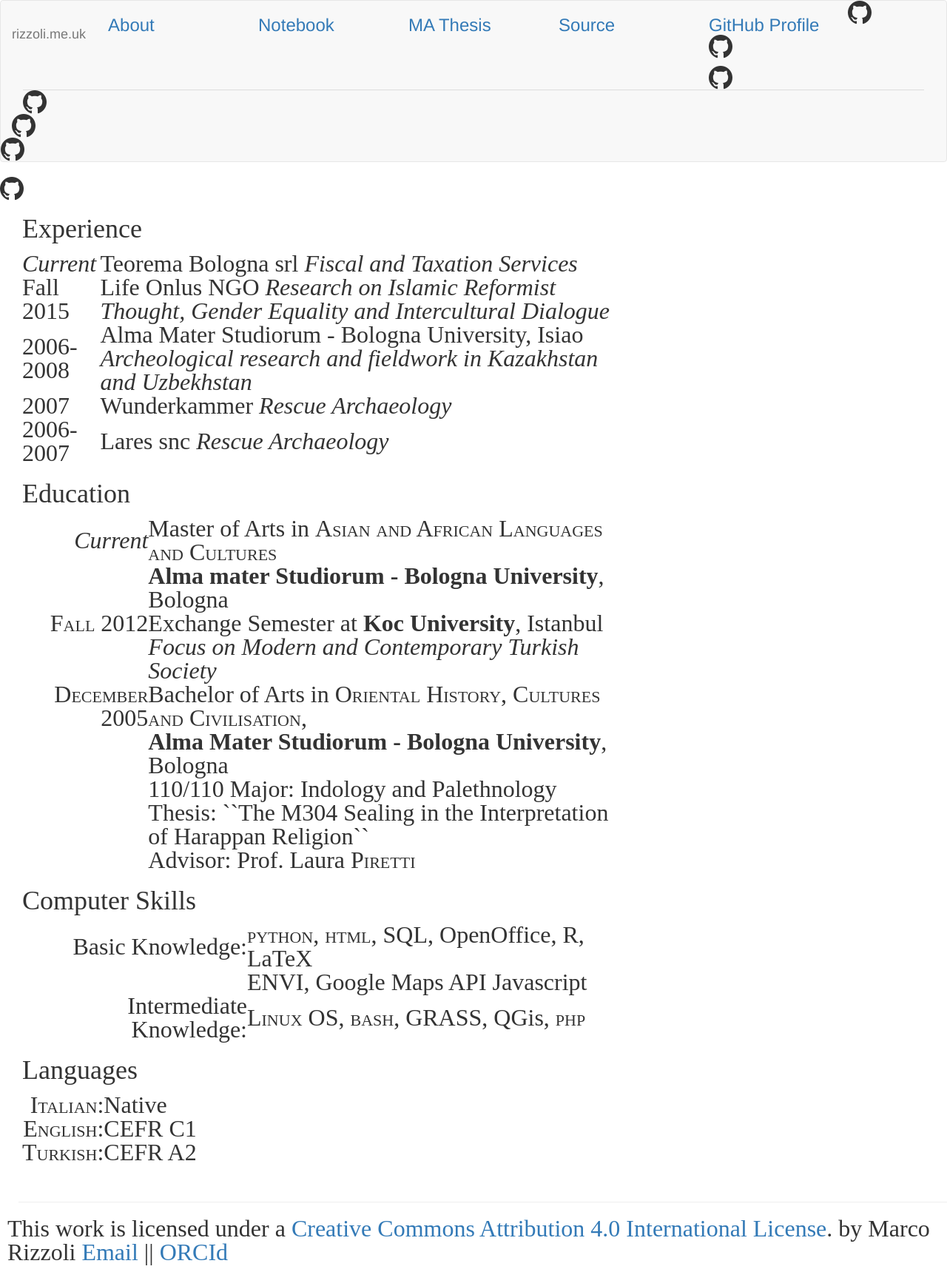
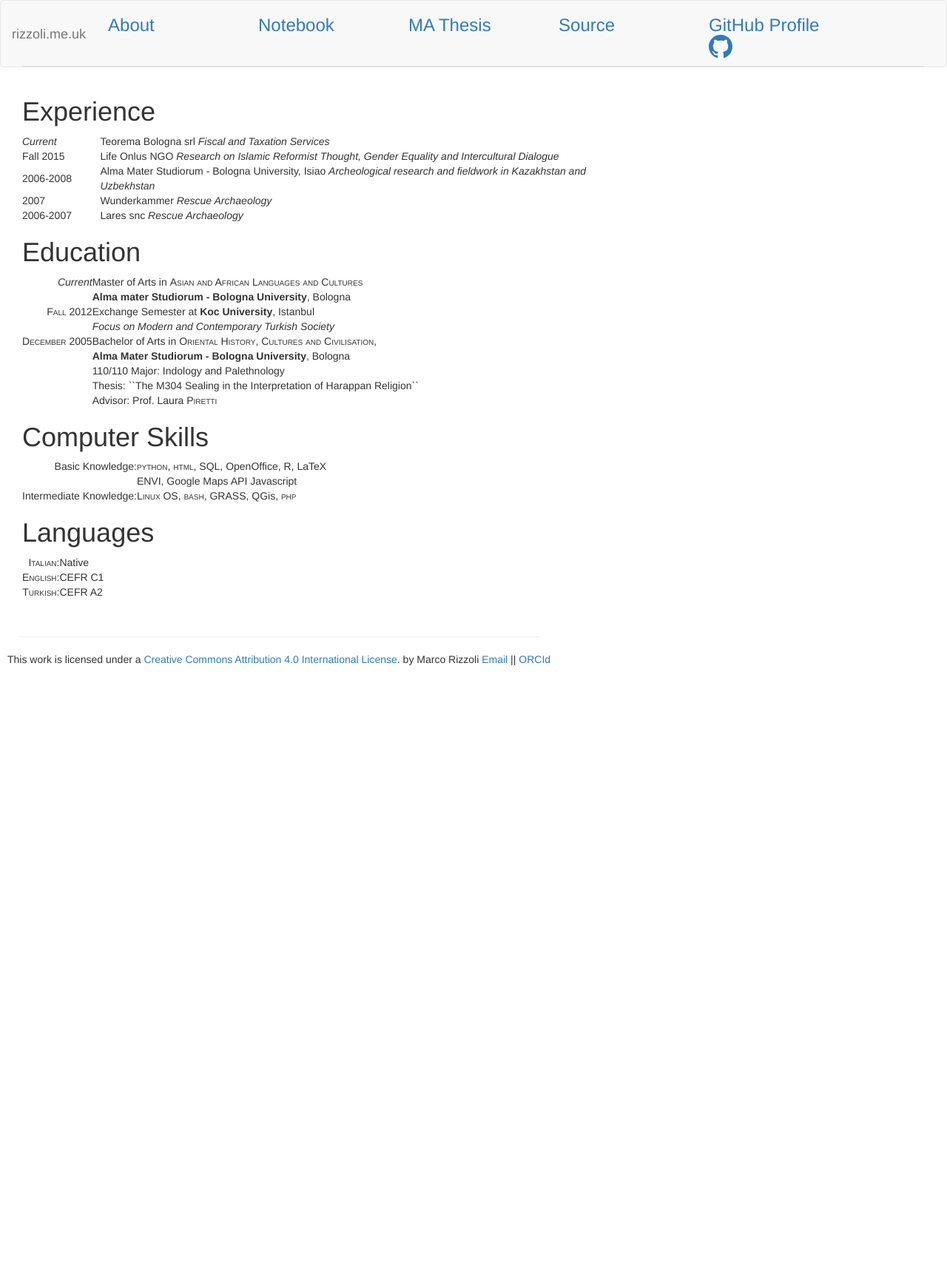
Before and after one commit to mrizzoli/mrizzoli.github.io, a Jekyll site: the page built from index.html, in a window 1280 px wide. Shown: the whole page at 74% size. Built offline with Jekyll 4.4.1, drawn with Linux system fonts in a browser that asks for light colours; nearby versions of some CDN libraries; Markdown is read by kramdown in place of the engine named in the settings; after the commit the page ends 930 px from its top, so only the background shows below that.

Commit message:
o forse no

```diff
--- a/_includes/navbar.html
+++ b/_includes/navbar.html
@@ -27,7 +27,7 @@
         </div>
         <div class="col-md-2">
           <h3><p class="view"><a href="https://github.com/mrizzoli">GitHub
-          Profile </a>&nbsp;<i class="mega-octicon octicon-mark-github"</p></h3>
+          Profile&nbsp;<i class="mega-octicon octicon-mark-github"></a></i></p></h3>
         </div>
       </ul>
     </div>
```
